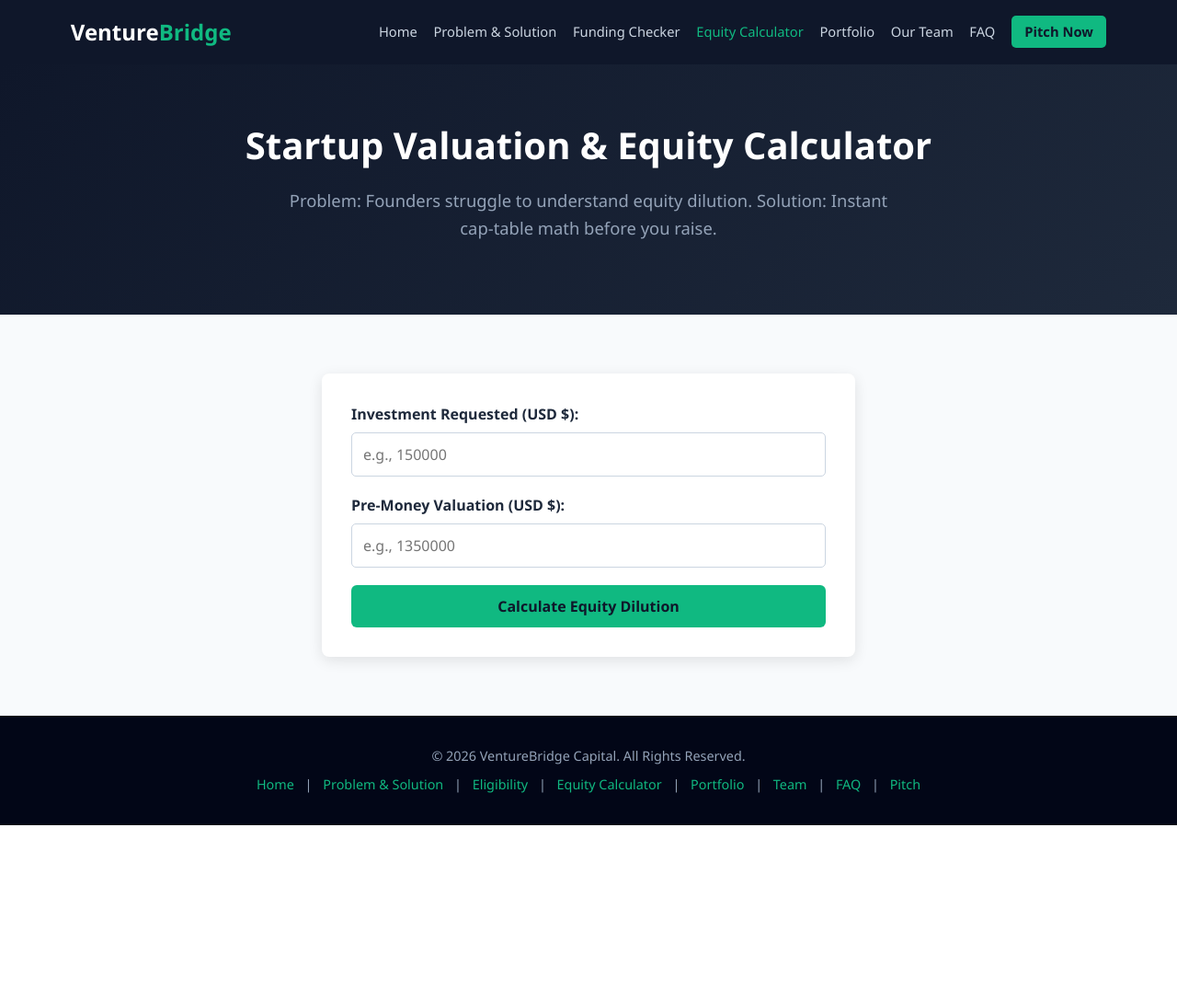
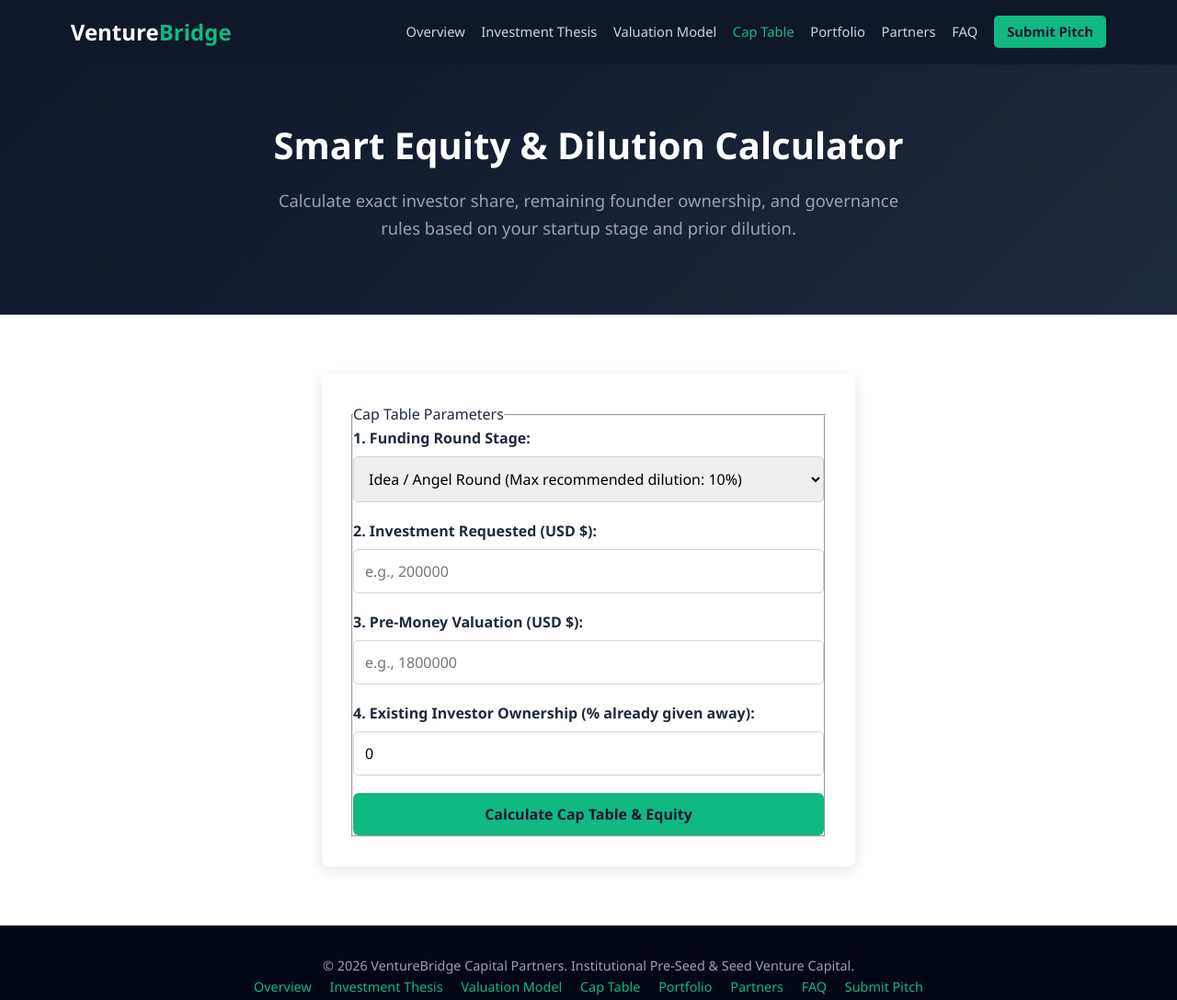
Before and after one commit to NARAYAN-RAI/VENTURE-BRIDGE, a plain HTML site: page calculator.html in a window 1280 px wide. Shown: the whole page at 92% size. Before the commit the page ends 897 px from the top, so only its background shows below. Drawn offline with Linux system fonts and the light colour scheme.

Commit message:
Updated calculator.html

```diff
--- a/calculator.html
+++ b/calculator.html
@@ -3,61 +3,85 @@
 <head>
     <meta charset="UTF-8">
     <meta name="viewport" content="width=device-width, initial-scale=1.0">
-    <title>VentureBridge | Equity Calculator</title>
+    <title>VentureBridge | Cap Table &amp; Equity Calculator</title>
     <link rel="stylesheet" href="style.css">
 </head>
 <body>
-    <header>
-        <nav class="navbar">
+    <header class="site-header">
+        <nav class="navbar" aria-label="Primary Navigation">
             <a href="index.html" class="logo">Venture<span>Bridge</span></a>
             <ul class="nav-links">
-                <li><a href="index.html">Home</a></li>
-                <li><a href="problem-solution.html">Problem & Solution</a></li>
-                <li><a href="checker.html">Funding Checker</a></li>
-                <li><a href="calculator.html" class="active">Equity Calculator</a></li>
+                <li><a href="index.html">Overview</a></li>
+                <li><a href="problem-solution.html">Investment Thesis</a></li>
+                <li><a href="checker.html">Valuation Model</a></li>
+                <li><a href="calculator.html" class="active" aria-current="page">Cap Table</a></li>
                 <li><a href="portfolio.html">Portfolio</a></li>
-                <li><a href="team.html">Our Team</a></li>
+                <li><a href="team.html">Partners</a></li>
                 <li><a href="faq.html">FAQ</a></li>
-                <li><a href="pitch.html" class="btn-nav">Pitch Now</a></li>
+                <li><a href="pitch.html" class="btn-nav">Submit Pitch</a></li>
             </ul>
         </nav>
     </header>
 
+    <main>
         <section class="page-header">
-        <h1>Startup Valuation & Equity Calculator</h1>
-        <p>Problem: Founders struggle to understand equity dilution. Solution: Instant cap-table math before you raise.</p>
+            <h1>Smart Equity &amp; Dilution Calculator</h1>
+            <p>Calculate exact investor share, remaining founder ownership, and governance rules based on your startup stage and prior dilution.</p>
         </section>
 
-    <section class="section bg-light">
-        <div class="tool-box">
+        <section class="section bg-band" aria-label="Equity Dilution Calculator">
+            <div class="section-inner">
+                <article class="tool-box">
+                    <form onsubmit="event.preventDefault(); calculateEquity();">
+                        <fieldset>
+                            <legend>Cap Table Parameters</legend>
+
                             <div class="form-group">
-                <label for="investmentAmount">Investment Requested (USD $):</label>
-                <input type="number" id="investmentAmount" placeholder="e.g., 150000" min="1000">
+                                <label for="eqStage">1. Funding Round Stage:</label>
+                                <select id="eqStage">
+                                    <option value="idea">Idea / Angel Round (Max recommended dilution: 10%)</option>
+                                    <option value="pre">Pre-Seed Round (Max recommended dilution: 15%)</option>
+                                    <option value="working">Working / Seed Round (Max recommended dilution: 20%)</option>
+                                </select>
                             </div>
 
                             <div class="form-group">
-                <label for="preMoney">Pre-Money Valuation (USD $):</label>
-                <input type="number" id="preMoney" placeholder="e.g., 1350000" min="10000">
+                                <label for="investmentAmount">2. Investment Requested (USD $):</label>
+                                <input type="number" id="investmentAmount" placeholder="e.g., 200000" min="1000">
                             </div>
 
-            <button onclick="calculateEquity()" class="btn-primary full-width">Calculate Equity Dilution</button>
+                            <div class="form-group">
+                                <label for="preMoney">3. Pre-Money Valuation (USD $):</label>
+                                <input type="number" id="preMoney" placeholder="e.g., 1800000" min="10000">
+                            </div>
 
-            <div id="equity-result" class="result-box hidden"></div>
+                            <div class="form-group">
+                                <label for="existingInvestor">4. Existing Investor Ownership (% already given away):</label>
+                                <input type="number" id="existingInvestor" placeholder="e.g., 5 (Enter 0 if first round)" min="0" max="80" value="0">
+                            </div>
+
+                            <button type="button" onclick="calculateEquity()" class="btn-primary full-width">Calculate Cap Table &amp; Equity</button>
+                        </fieldset>
+
+                        <output id="equity-result" class="result-box hidden" aria-live="polite"></output>
+                    </form>
+                </article>
             </div>
         </section>
+    </main>
 
-    <footer>
-        <p>&copy; 2026 VentureBridge Capital. All Rights Reserved.</p>
-        <p style="margin-top: 0.5rem;">
-            <a href="index.html">Home</a> |
-            <a href="problem-solution.html">Problem & Solution</a> |
-            <a href="checker.html">Eligibility</a> |
-            <a href="calculator.html">Equity Calculator</a> |
-            <a href="portfolio.html">Portfolio</a> |
-            <a href="team.html">Team</a> |
-            <a href="faq.html">FAQ</a> |
-            <a href="pitch.html">Pitch</a>
-        </p>
+    <footer class="site-footer">
+        <p>&copy; <time datetime="2026">2026</time> VentureBridge Capital Partners. Institutional Pre-Seed &amp; Seed Venture Capital.</p>
+        <nav class="footer-nav" aria-label="Footer Navigation">
+            <a href="index.html">Overview</a>
+            <a href="problem-solution.html">Investment Thesis</a>
+            <a href="checker.html">Valuation Model</a>
+            <a href="calculator.html">Cap Table</a>
+            <a href="portfolio.html">Portfolio</a>
+            <a href="team.html">Partners</a>
+            <a href="faq.html">FAQ</a>
+            <a href="pitch.html">Submit Pitch</a>
+        </nav>
     </footer>
     <script src="script.js"></script>
 </body>
```
Lines whose indentation alone changed are shown as unchanged.
